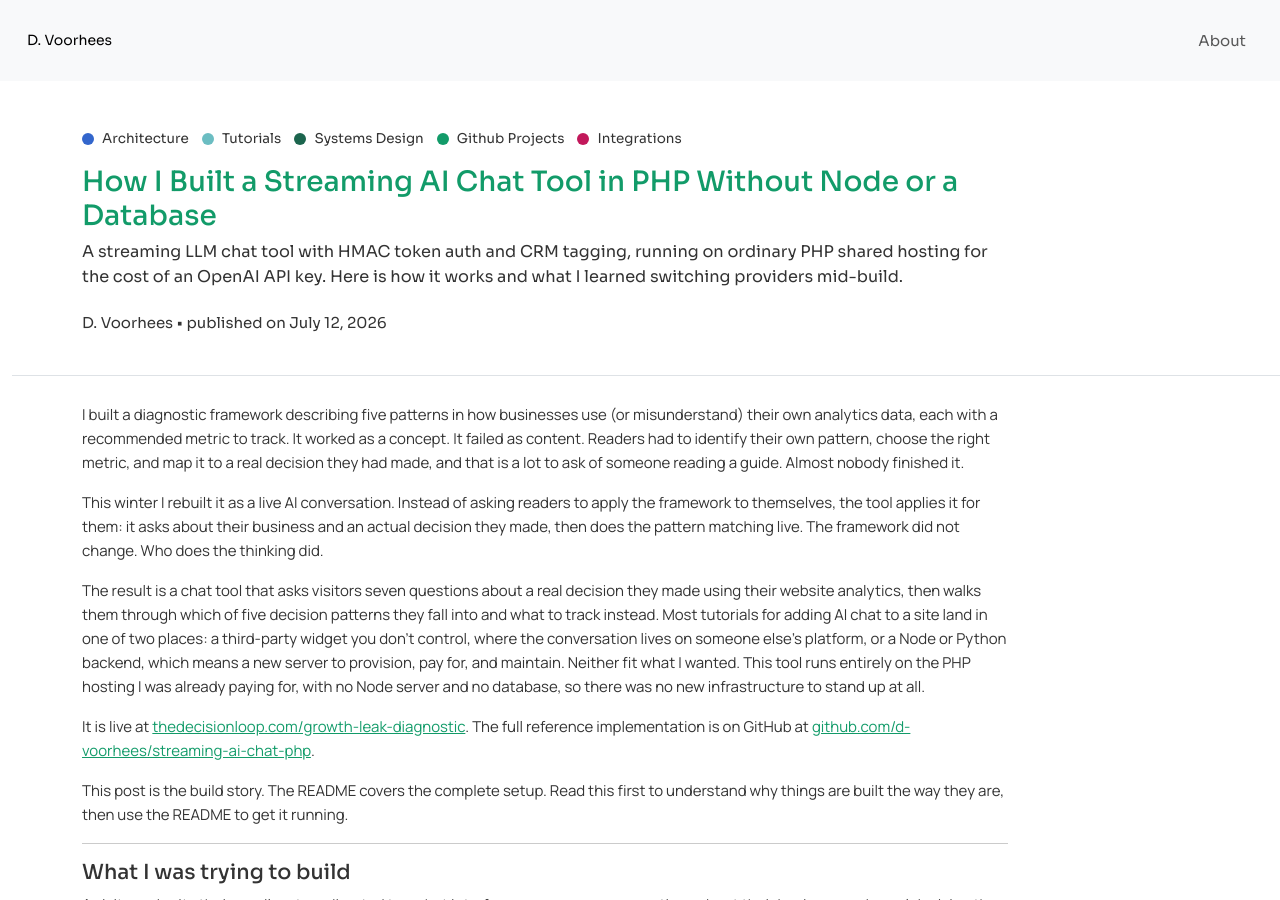
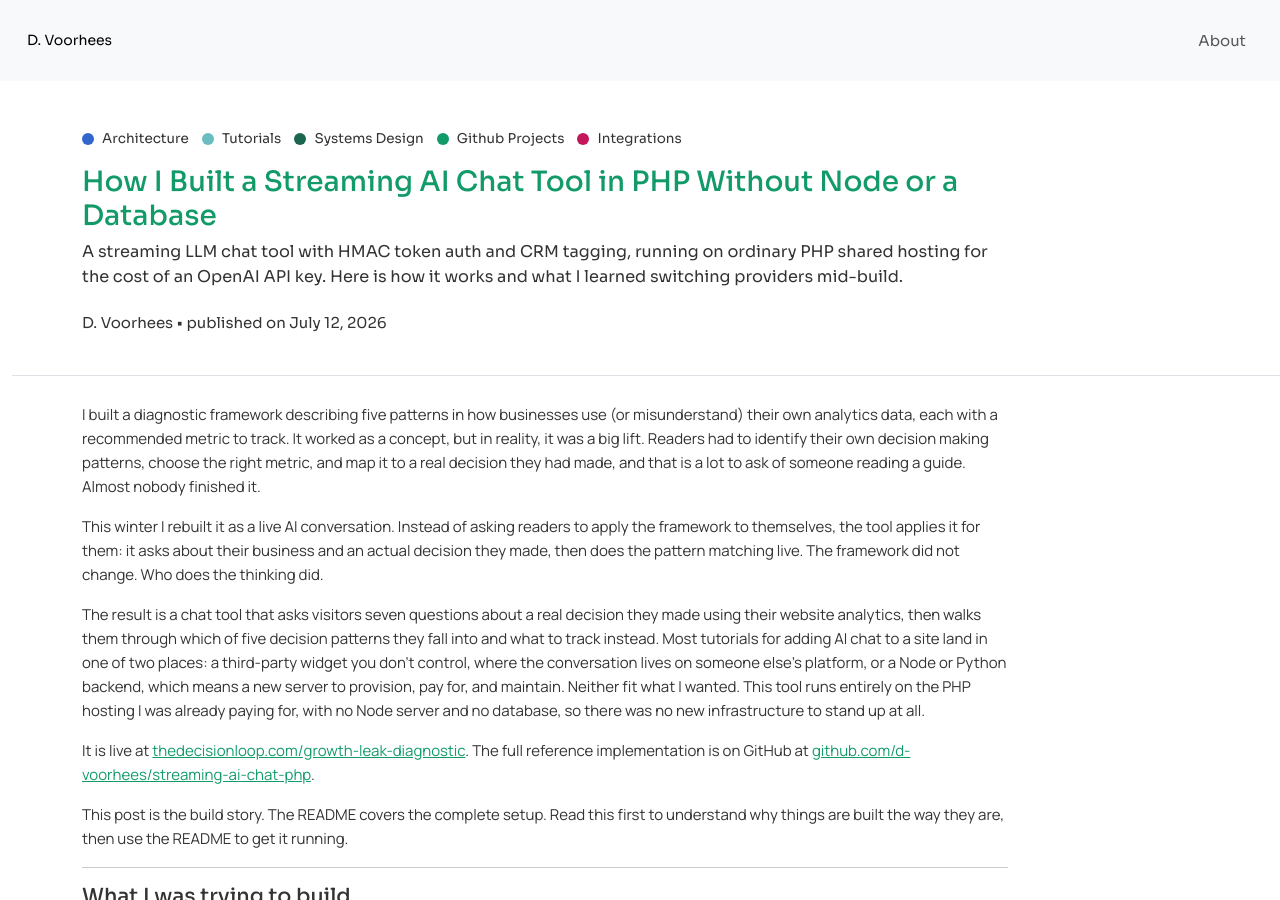
Before and after one commit to d-voorhees/dvoorhees.github.io, a Jekyll site: the page built from _posts/2026-07-12-how-i-built-a-streaming-ai-chat-tool-in-php-without-node-or-a-database.md, in a window 1280 px wide and 900 px high. Built offline with Jekyll 4.4.1, drawn with Linux system fonts in a browser that asks for light colours; nearby versions of some CDN libraries; a style sheet for code colours, icons or effects is not loaded.

Commit message:
post edit

```diff
--- a/_posts/2026-07-12-how-i-built-a-streaming-ai-chat-tool-in-php-without-node-or-a-database.md
+++ b/_posts/2026-07-12-how-i-built-a-streaming-ai-chat-tool-in-php-without-node-or-a-database.md
@@ -8,7 +8,7 @@ seo_description: "How to build a streaming AI chat tool in PHP with server-sent
 categories: ["architecture", "tutorials", "systems design", "github projects", "integrations"]
 ---
 
-I built a diagnostic framework describing five patterns in how businesses use (or misunderstand) their own analytics data, each with a recommended metric to track. It worked as a concept. It failed as content. Readers had to identify their own pattern, choose the right metric, and map it to a real decision they had made, and that is a lot to ask of someone reading a guide. Almost nobody finished it.
+I built a diagnostic framework describing five patterns in how businesses use (or misunderstand) their own analytics data, each with a recommended metric to track. It worked as a concept, but in reality, it was a big lift. Readers had to identify their own decision making patterns, choose the right metric, and map it to a real decision they had made, and that is a lot to ask of someone reading a guide. Almost nobody finished it.
 
 This winter I rebuilt it as a live AI conversation. Instead of asking readers to apply the framework to themselves, the tool applies it for them: it asks about their business and an actual decision they made, then does the pattern matching live. The framework did not change. Who does the thinking did.
 
```
